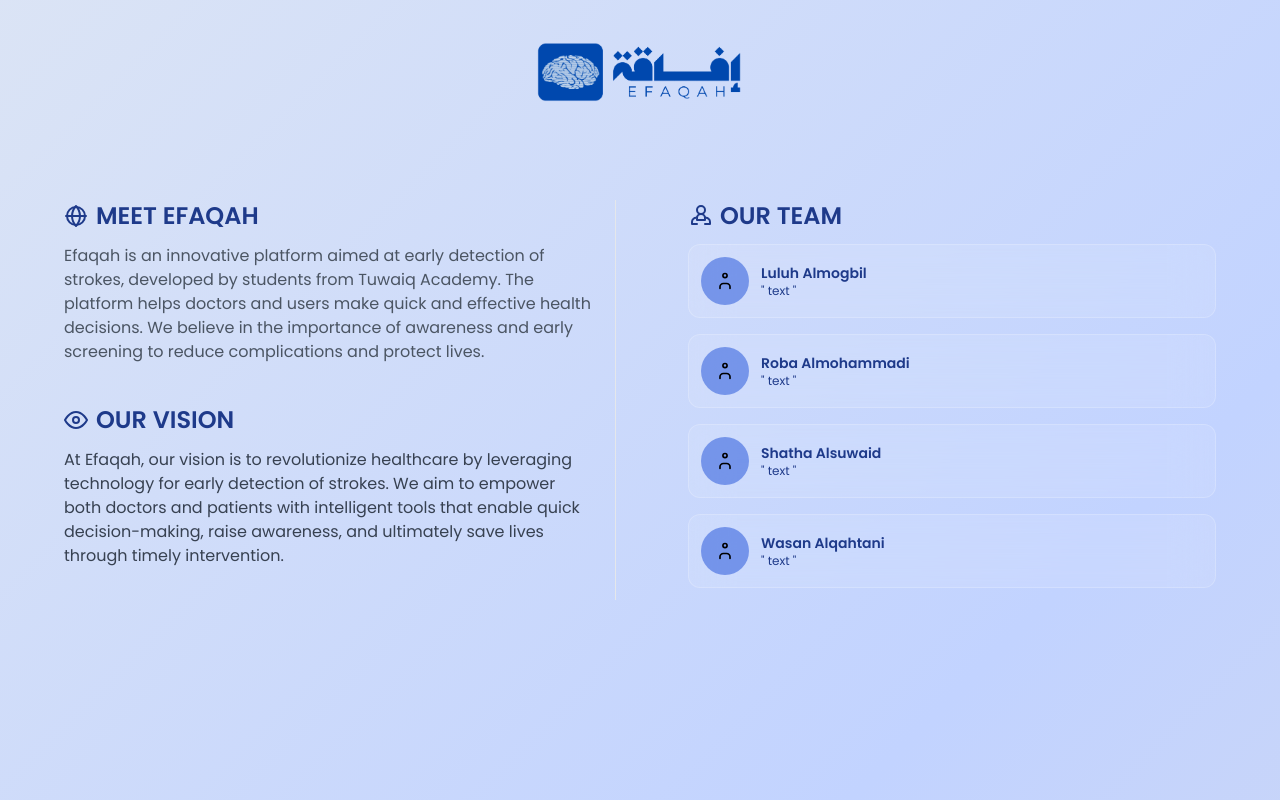
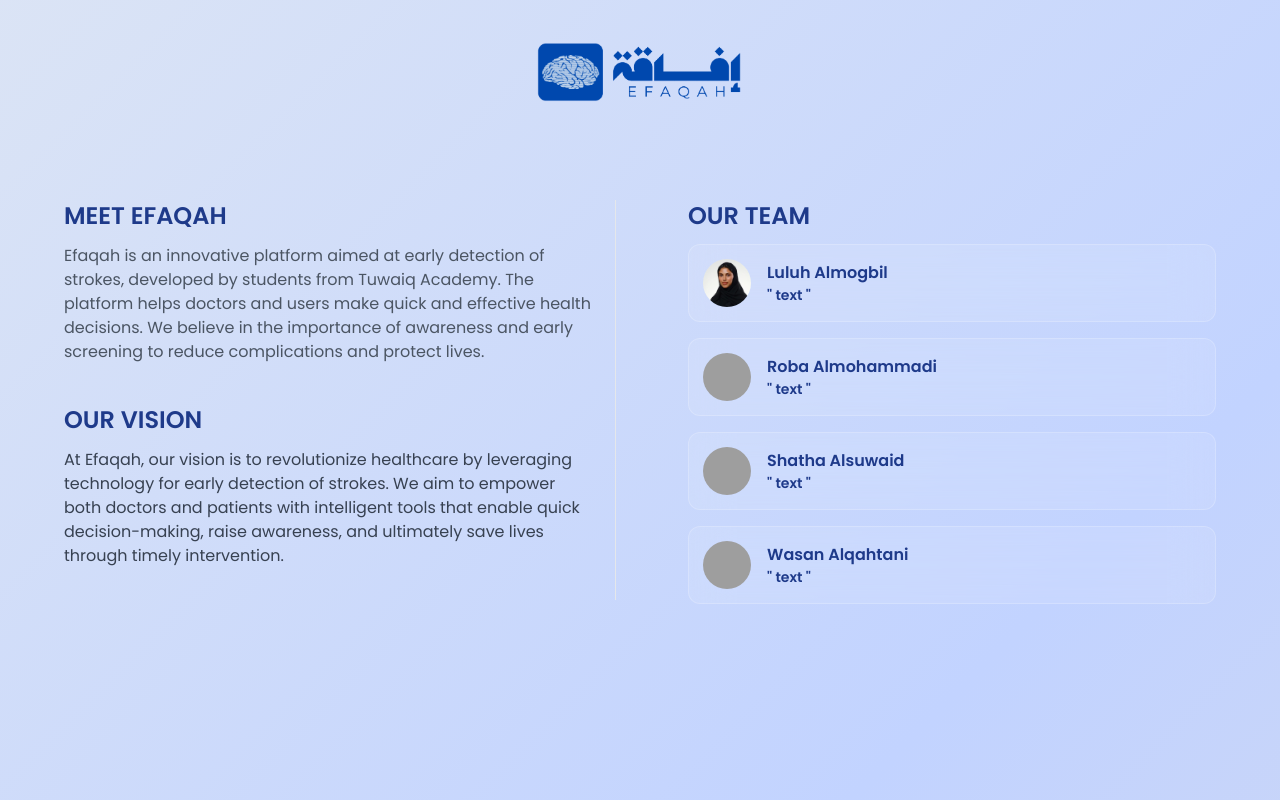
Before and after one commit to Luluhmm/Efaqah, a Django app: template Efaqah/main/templates/main/about.html in a window 1280 px wide. Run offline with Django 5.2, Linux system fonts and the light colour scheme; the template is opened without the code that fills it, so the values that code supplies are empty; some libraries are stand-ins or nearby versions; grey boxes are pictures that could not be loaded.

Commit message:
Updated contact,about,landing UI

```diff
--- a/Efaqah/main/templates/main/about.html
+++ b/Efaqah/main/templates/main/about.html
@@ -76,26 +76,14 @@
 <div class="md:w-1/2 mx-auto mt-6 pr-6 relative">
     <div class="absolute top-0 right-0 border-r border-white-300" style="height: 400px;"></div>
 
-    <h2 class="flex items-center gap-2 text-xl md:text-2xl font-semibold text-blue-900 mb-3">
-    <svg xmlns="http://www.w3.org/2000/svg" class="lucide w-6 h-6 text-blue-900" fill="none" viewBox="0 0 24 24" stroke="currentColor">
-        <path stroke-linecap="round" stroke-linejoin="round" d="M12 21a9 9 0 1 0 0-18 9 9 0 0 0 0 18z"/>
-        <path stroke-linecap="round" stroke-linejoin="round" d="M2 12h20M12 2a15.3 15.3 0 0 1 4 10 15.3 15.3 0 0 1-4 10 15.3 15.3 0 0 1-4-10 15.3 15.3 0 0 1 4-10z"/>
-    </svg>
-    MEET EFAQAH
-</h2>
+    <h2 class="flex items-center gap-2 text-xl md:text-2xl font-semibold text-blue-900 mb-3">MEET EFAQAH</h2>
     <p class="text-gray-600 text-sm md:text-base text-center md:text-left">
         Efaqah is an innovative platform aimed at early detection of strokes, developed by students from Tuwaiq Academy. The platform helps doctors and users make quick and effective health decisions. We believe in the importance of awareness and early screening to reduce complications and protect lives.
     </p>
 
     <!-- Vision Section -->
     <div class="animate-fade-in animation-delay-300 mt-10 text-center md:text-left">
-        <h2 class="flex items-center gap-2 text-xl md:text-2xl font-semibold text-blue-900 mb-3">
-    <svg xmlns="http://www.w3.org/2000/svg" class="lucide w-6 h-6 text-blue-900" fill="none" viewBox="0 0 24 24" stroke="currentColor">
-        <path stroke-linecap="round" stroke-linejoin="round" d="M1 12s4-8 11-8 11 8 11 8-4 8-11 8-11-8-11-8z"/>
-        <circle cx="12" cy="12" r="3"/>
-    </svg>
-    OUR VISION
-</h2>
+        <h2 class="flex items-center gap-2 text-xl md:text-2xl font-semibold text-blue-900 mb-3">OUR VISION</h2>
             <p class="text-gray-700 text-sm md:text-base leading-relaxed">
                 At Efaqah, our vision is to revolutionize healthcare by leveraging technology
                 for early detection of strokes. We aim to empower both doctors and patients
@@ -109,63 +97,55 @@
       <!-- Right Column: Team -->
         <div class="md:w-1/2 pl-6 mt-6">
             <!-- Team Title -->
-           <h2 class="flex items-center gap-2 text-xl md:text-2xl font-semibold text-blue-900 mb-3">
-    <svg xmlns="http://www.w3.org/2000/svg" class="lucide w-6 h-6 text-blue-900" fill="none" viewBox="0 0 24 24" stroke="currentColor">
-        <path stroke-linecap="round" stroke-linejoin="round" d="M17 20h5v-2a4 4 0 0 0-5-4M9 20H4v-2a4 4 0 0 1 5-4m4-4a4 4 0 1 0 0-8 4 4 0 0 0 0 8zm0 0a4 4 0 0 1 4 4v2H9v-2a4 4 0 0 1 4-4z"/>
-    </svg>
-    OUR TEAM
-</h2>
+           <h2 class="flex items-center gap-2 text-xl md:text-2xl font-semibold text-blue-900 mb-3"> OUR TEAM</h2>
 
             <div class="grid grid-cols-1 gap-4">
+
+
 <!-- Team Member -->
-                <div class="glass-effect rounded-xl p-3 flex flex-row items-center text-left">
-                    <div class="bg-blue-700/50 w-12 h-12 rounded-full flex items-center justify-center mr-3">
-                        <svg xmlns="http://www.w3.org/2000/svg" class="lucide w-5 h-5" fill="none" viewBox="0 0 24 24" stroke="currentColor">
-                            <path stroke-linecap="round" stroke-linejoin="round" d="M12 8c1.38 0 2.5-1.12 2.5-2.5S13.38 3 12 3 9.5 4.12 9.5 5.5 10.62 8 12 8zM6 21v-2a4 4 0 0 1 4-4h4a4 4 0 0 1 4 4v2"/>
-                        </svg>
+<div class="glass-effect rounded-xl p-2.5 flex flex-row items-center text-left">
+    <div class="w-14 h-14 rounded-full flex items-center justify-center mr-3 overflow-hidden">
+        <img src="{% static 'images/luluh.JPG' %}" alt="Luluh Almogbil" class="w-12 h-12 object-cover rounded-full">
     </div>
     <div>
-                        <h3 class="font-semibold text-blue-900 text-sm">Luluh Almogbil</h3>
-                        <p class="text-xs text-blue-900">" text "</p>
+        <h3 class="font-semibold text-blue-900 text-base">Luluh Almogbil</h3>
+        <h3 class="font-semibold text-blue-900 text-sm">" text "</h3>
     </div>
 </div>
 
-                <div class="glass-effect rounded-xl p-3 flex flex-row items-center text-left">
-                    <div class="bg-blue-700/50 w-12 h-12 rounded-full flex items-center justify-center mr-3">
-                        <svg xmlns="http://www.w3.org/2000/svg" class="lucide w-5 h-5" fill="none" viewBox="0 0 24 24" stroke="currentColor">
-                            <path stroke-linecap="round" stroke-linejoin="round" d="M12 8c1.38 0 2.5-1.12 2.5-2.5S13.38 3 12 3 9.5 4.12 9.5 5.5 10.62 8 12 8zM6 21v-2a4 4 0 0 1 4-4h4a4 4 0 0 1 4 4v2"/>
-                        </svg>
+<div class="glass-effect rounded-xl p-2.5 flex flex-row items-center text-left">
+    <div class="w-14 h-14 rounded-full flex items-center justify-center mr-3 overflow-hidden">
+        <img src="{% static 'images/roba.png' %}" alt="Roba Almohammadi" class="w-12 h-12 object-cover rounded-full">
     </div>
     <div>
-                        <h3 class="font-semibold text-blue-900 text-sm">Roba Almohammadi</h3>
-                        <p class="text-xs text-blue-900">" text "</p>
+        <h3 class="font-semibold text-blue-900 text-base">Roba Almohammadi</h3>
+        <h3 class="font-semibold text-blue-900 text-sm">" text "</h3>
     </div>
 </div>
 
-                <div class="glass-effect rounded-xl p-3 flex flex-row items-center text-left">
-                    <div class="bg-blue-700/50 w-12 h-12 rounded-full flex items-center justify-center mr-3">
-                        <svg xmlns="http://www.w3.org/2000/svg" class="lucide w-5 h-5" fill="none" viewBox="0 0 24 24" stroke="currentColor">
-                            <path stroke-linecap="round" stroke-linejoin="round" d="M12 8c1.38 0 2.5-1.12 2.5-2.5S13.38 3 12 3 9.5 4.12 9.5 5.5 10.62 8 12 8zM6 21v-2a4 4 0 0 1 4-4h4a4 4 0 0 1 4 4v2"/>
-                        </svg>
+<div class="glass-effect rounded-xl p-2.5 flex flex-row items-center text-left">
+    <div class="w-14 h-14 rounded-full flex items-center justify-center mr-3 overflow-hidden">
+        <img src="{% static 'images/shatha.png' %}" alt="Shatha Alsuwaid" class="w-12 h-12 object-cover rounded-full">
     </div>
     <div>
-                        <h3 class="font-semibold text-blue-900 text-sm">Shatha Alsuwaid</h3>
-                        <p class="text-xs text-blue-900">" text "</p>
+        <h3 class="font-semibold text-blue-900 text-base">Shatha Alsuwaid</h3>
+        <h3 class="font-semibold text-blue-900 text-sm">" text "</h3>
     </div>
 </div>
 
-                <div class="glass-effect rounded-xl p-3 flex flex-row items-center text-left">
-                    <div class="bg-blue-700/50 w-12 h-12 rounded-full flex items-center justify-center mr-3">
-                        <svg xmlns="http://www.w3.org/2000/svg" class="lucide w-5 h-5" fill="none" viewBox="0 0 24 24" stroke="currentColor">
-                            <path stroke-linecap="round" stroke-linejoin="round" d="M12 8c1.38 0 2.5-1.12 2.5-2.5S13.38 3 12 3 9.5 4.12 9.5 5.5 10.62 8 12 8zM6 21v-2a4 4 0 0 1 4-4h4a4 4 0 0 1 4 4v2"/>
-                        </svg>
+<div class="glass-effect rounded-xl p-2.5 flex flex-row items-center text-left">
+    <div class="w-14 h-14 rounded-full flex items-center justify-center mr-3 overflow-hidden">
+        <img src="{% static 'images/wasan.png' %}" alt="Wasan Alqahtani" class="w-12 h-12 object-cover rounded-full">
     </div>
     <div>
-                        <h3 class="font-semibold text-blue-900 text-sm">Wasan Alqahtani</h3>
-                        <p class="text-xs text-blue-900">" text "</p>
+        <h3 class="font-semibold text-blue-900 text-base">Wasan Alqahtani</h3>
+        <h3 class="font-semibold text-blue-900 text-sm">" text "</h3>
     </div>
 </div>
+
+
 </div>
+
 
     </div>
 
--- a/Efaqah/main/templates/main/subscribe_page.html
+++ b/Efaqah/main/templates/main/subscribe_page.html
@@ -58,6 +58,7 @@
     <div class="particles" id="particles"></div>
 
     <div class="relative min-h-screen flex flex-col items-center justify-center p-4 z-10">
+
         <!-- Logo -->
         <div class="text-center max-w-4xl mx-auto animate-fade-in mb-12">
             <a href="{% url 'main:landing_page' %}">
--- a/Efaqah/main/views.py
+++ b/Efaqah/main/views.py
@@ -711,6 +711,6 @@ def get_logo_url(request=None):
     site_url = getattr(settings, "SITE_URL", "")
     return f"{site_url}{static("images/logo_1.png")}"
 
-
+#------------------------------------------------------------------------------------------------------
 def privacy_view(request):
     return render(request,"main/privacy_policy.html")
```
Also changed, not shown: Efaqah/main/templates/main/landing_page.html (+47 -96 lines), Efaqah/main/static/images/luluh.JPG (added), Efaqah/static/images/logo_3.PNG (added), 1 other file. Lines whose indentation alone changed are shown as unchanged.
